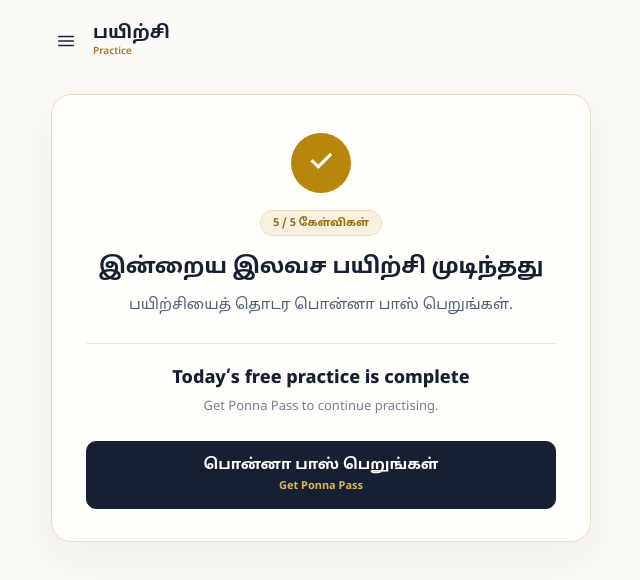
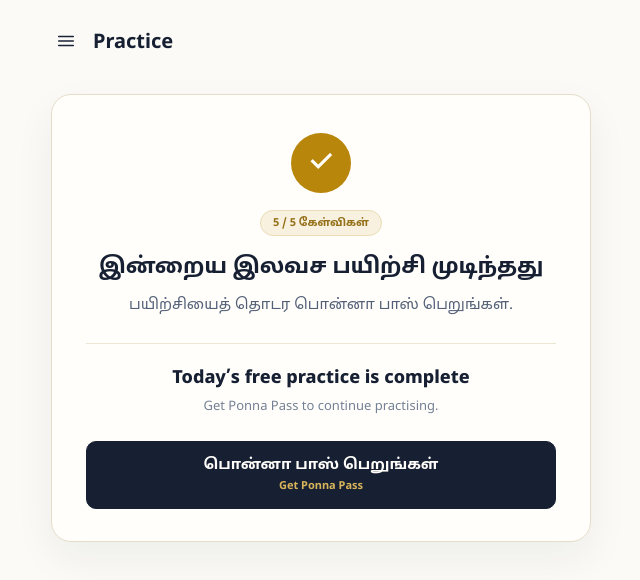
Before and after one commit to sponna1962/Ponna, a Next.js app in the folder frontend/: page /quiz/free-complete in a window 1280 px wide. Shown: the top 580 px of the page, without its empty margins (319-959 px from the left). Built offline with nearby package versions, Linux system fonts and the light colour scheme.

Commit message:
Match completion page header to Practice page branding

```diff
--- a/frontend/src/app/quiz/free-complete/page.tsx
+++ b/frontend/src/app/quiz/free-complete/page.tsx
@@ -24,14 +24,7 @@
           }}
         >
           <StudentMenu />
-          <div>
-            <div style={{ fontSize: 18, lineHeight: 1.15, fontWeight: 800, color: '#172033' }}>
-              பயிற்சி
-            </div>
-            <div style={{ fontSize: 10, lineHeight: 1.2, marginTop: 2, color: '#a87917', fontWeight: 600 }}>
-              Practice
-            </div>
-          </div>
+          <h1 style={{ fontSize: 20, margin: 0 }}>Practice</h1>
         </div>
 
         <section
```
